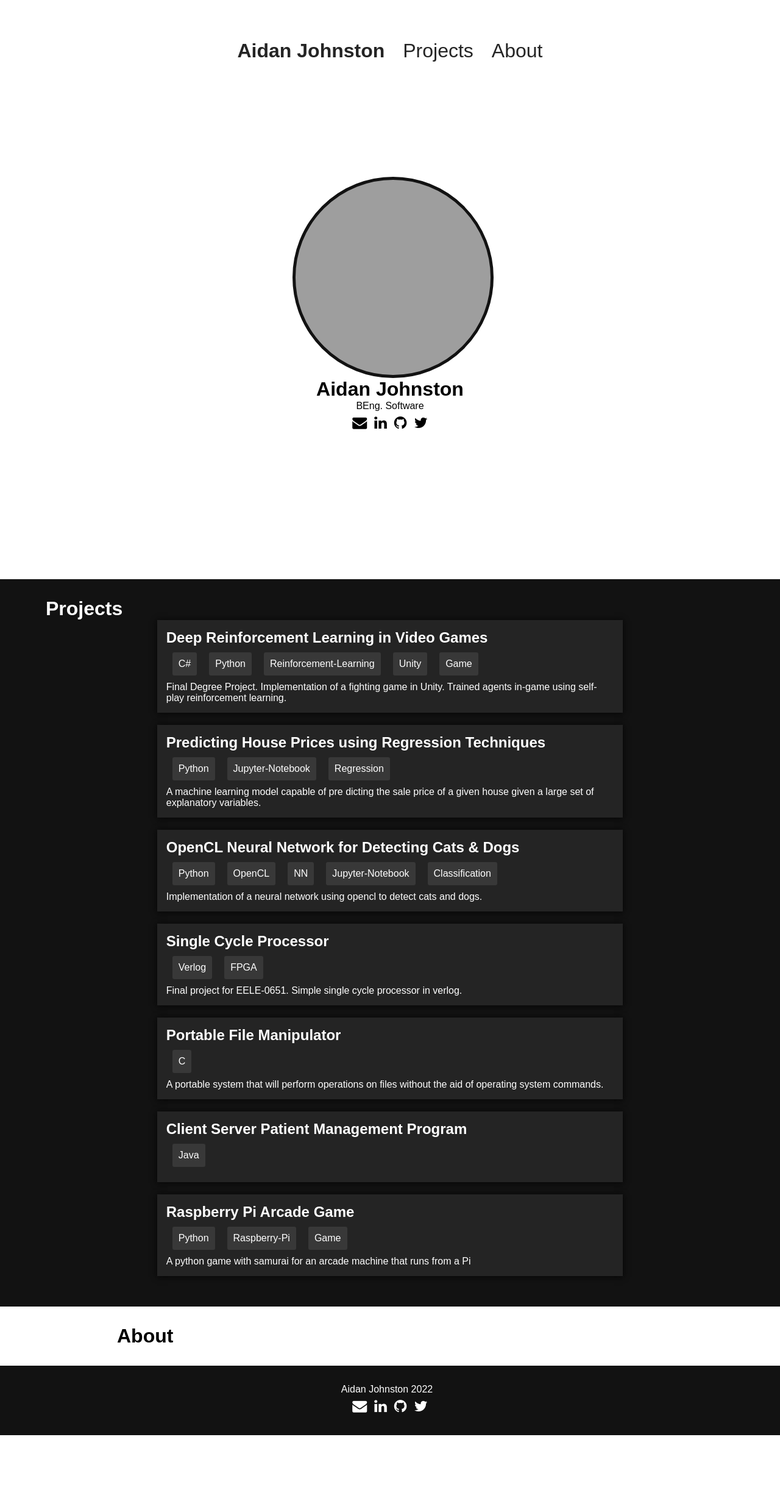
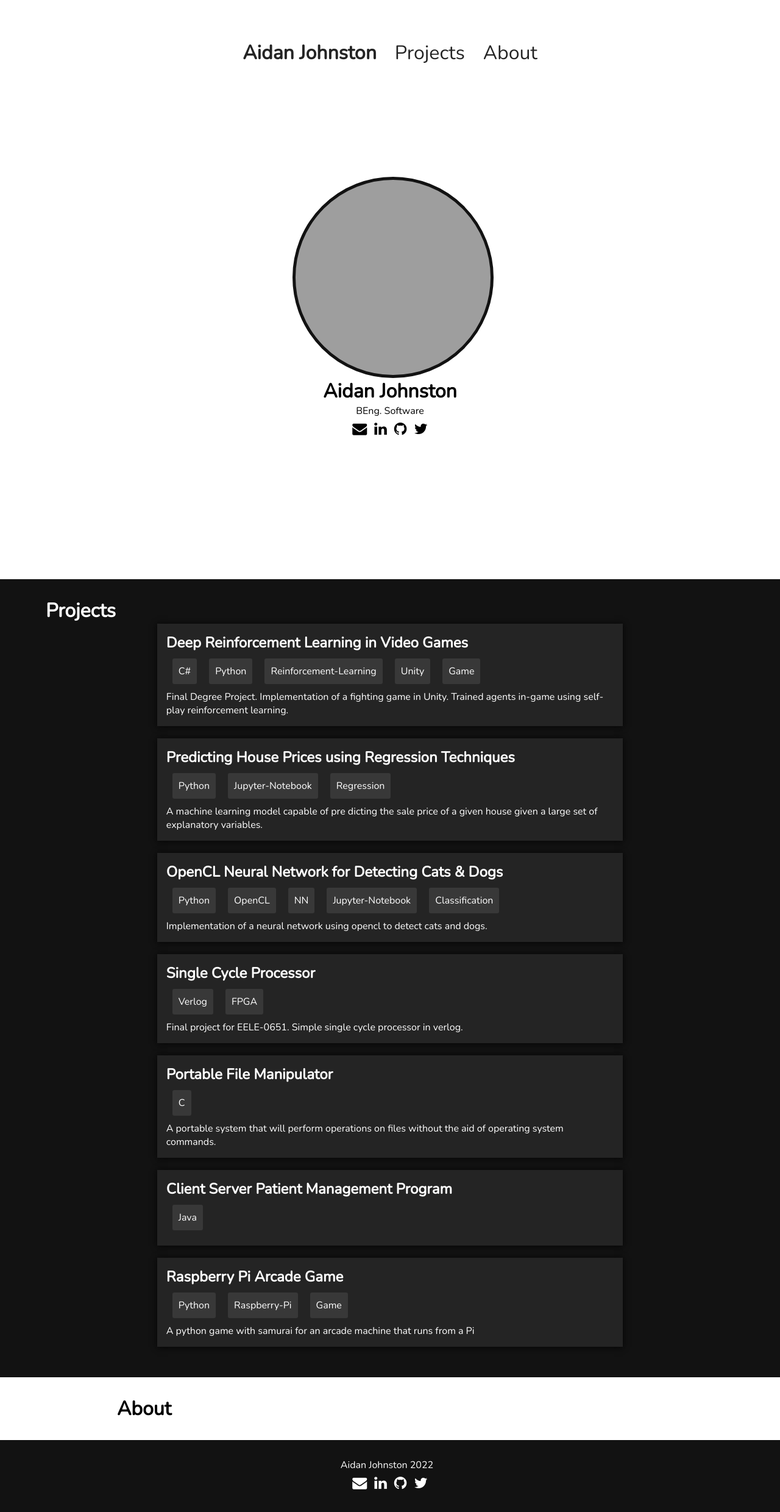
Before and after one commit to AidanJohnston/AidanJohnston.github.io, a Jekyll site: the page built from index.html, in a window 1280 px wide. Shown: the whole page at 61% size. Built offline with Jekyll 4.4.1, drawn with Linux system fonts in a browser that asks for light colours; before the commit the page ends 2354 px from its top, so only the background shows below that; grey boxes are pictures that could not be loaded.

Commit message:
font import

```diff
--- a/_layouts/default.html
+++ b/_layouts/default.html
@@ -9,6 +9,7 @@
     <meta http-equiv="X-UA-Compatible" content="IE=edge">
     <meta name="viewport" content="width=device-width, initial-scale=1.0">
     <link rel="stylesheet" href="\assets\css\master.css">
+    <link href="https://fonts.googleapis.com/css2?family=Nunito&display=swap" rel="stylesheet">
     <link rel="stylesheet" href="https://cdnjs.cloudflare.com/ajax/libs/font-awesome/4.7.0/css/font-awesome.min.css">
     <title>Aidan Johnston</title>
 </head>
```
